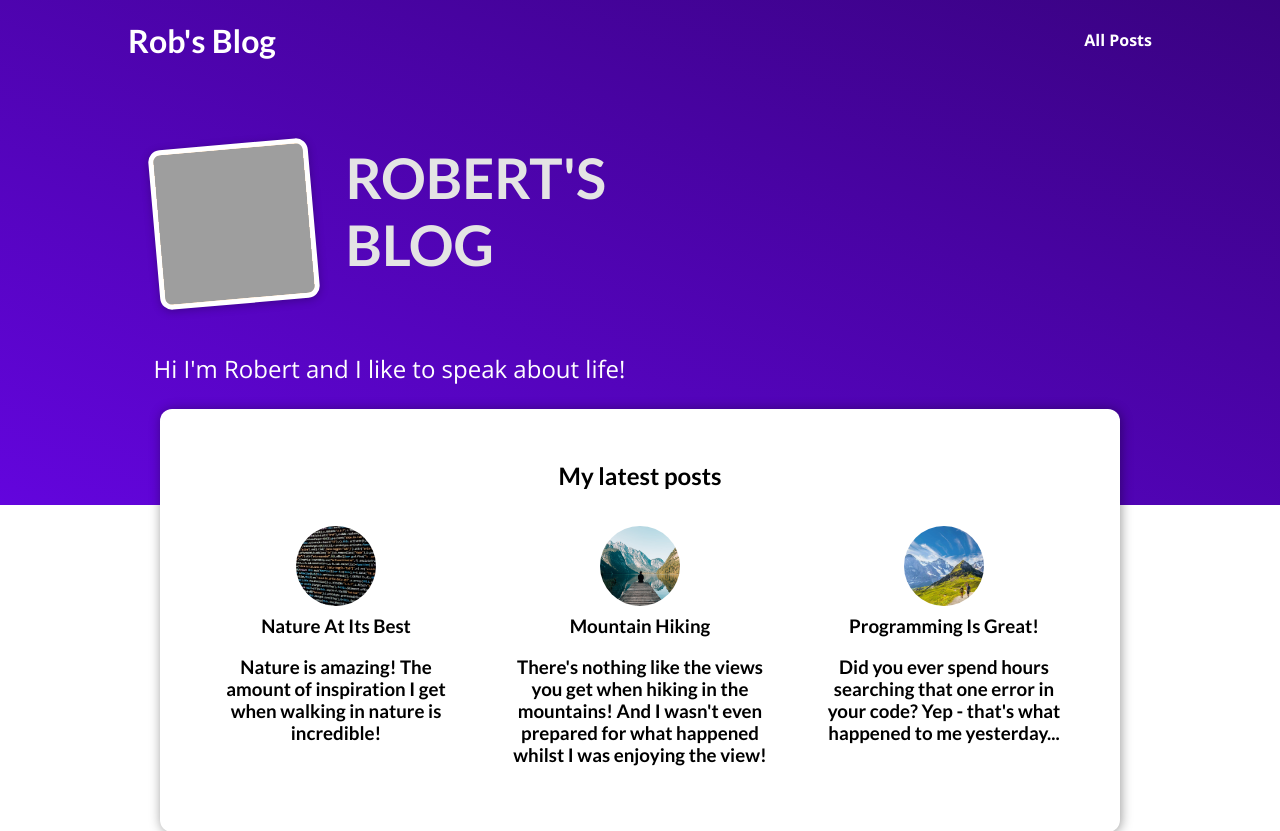
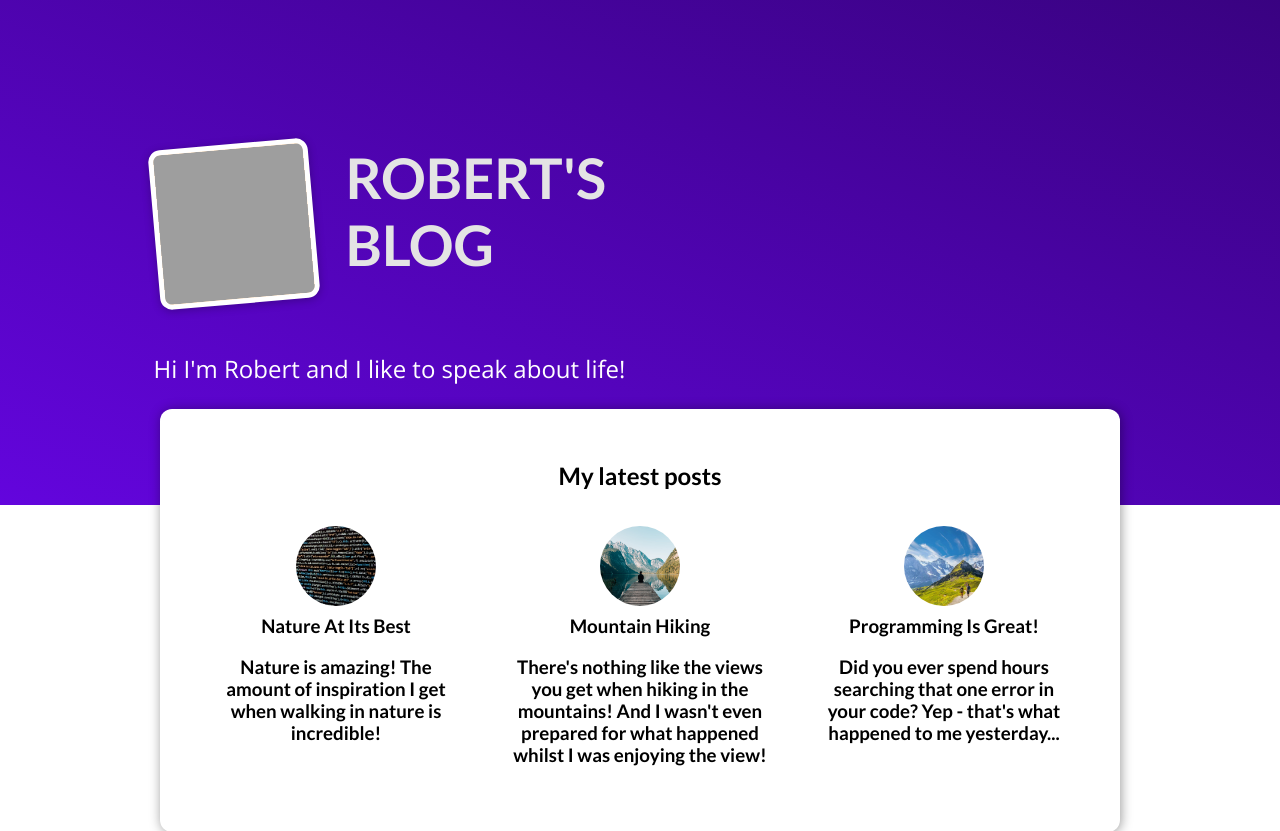
Before and after one commit to RobertAnuta/python_projects, a Django app: page / in a window 1280 px wide. Shown: the top 831 px of the page. Run offline with Django 5.2, Linux system fonts and the light colour scheme; grey boxes are pictures that could not be loaded.

```diff
--- a/django_projects/my_site_project/templates/base.html
+++ b/django_projects/my_site_project/templates/base.html
@@ -17,15 +17,6 @@
 
 </head>
 <body>
-    <header id="main-navigation">
-        <h1>
-            <a href="{% url 'index' %}">Rob's Blog</a>
-        </h1>
-        <nav>
-            <a href="{% url "posts-page" %}">All Posts</a>
-        </nav>
-    </header>
-
     {% block content %}{% endblock  %}
 </body>
 </html>
```
